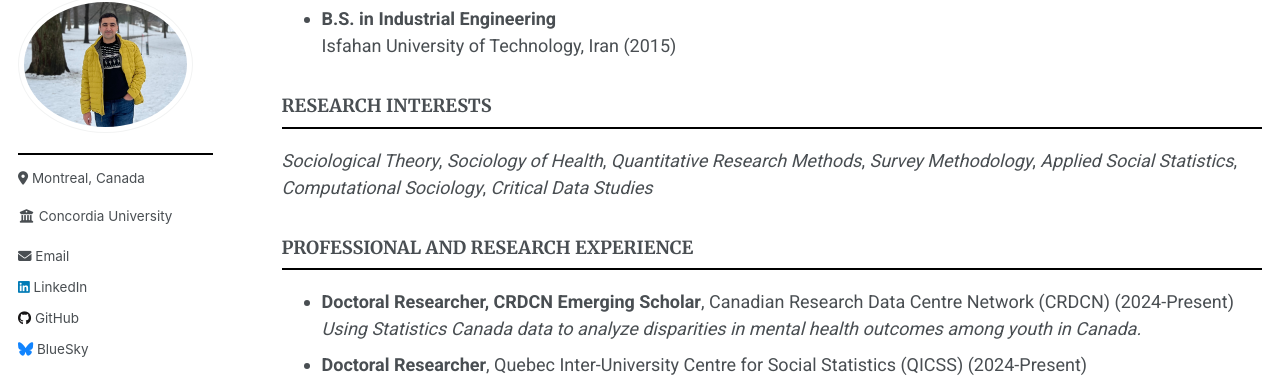
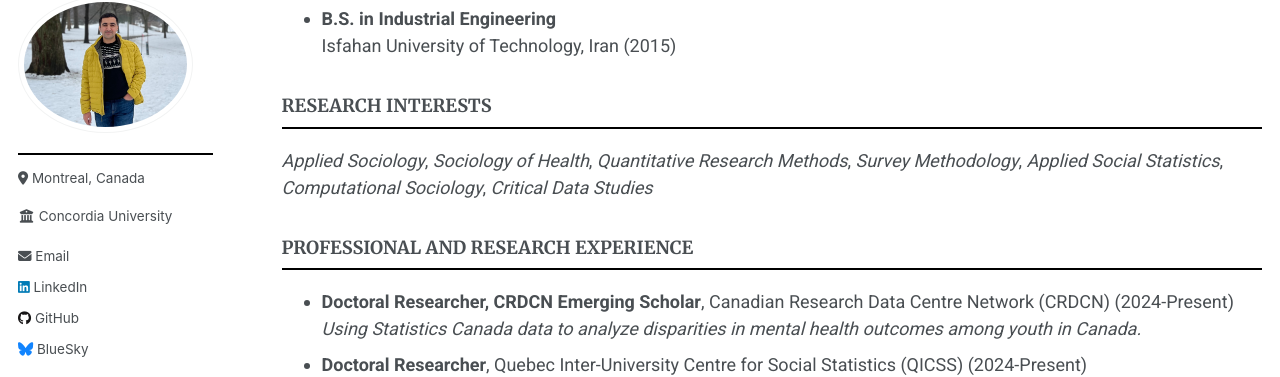
Before and after one commit to Mohsnmonji/mohsnmonji.github.io, a Jekyll site: the page built from _pages/Curriculum Vitae.md, in a window 1280 px wide and 900 px high, scrolled down 328 px. Shown: the part 110-487 px from the top of the window. Built offline with Jekyll 4.4.1, drawn with Linux system fonts in a browser that asks for light colours.

Commit message:
Update Curriculum Vitae.md

```diff
--- a/_pages/Curriculum Vitae.md
+++ b/_pages/Curriculum Vitae.md
@@ -30,7 +30,7 @@ redirect_from:
   Isfahan University of Technology, Iran (2015)
 
 ### RESEARCH INTERESTS
-*Sociological Theory*, *Sociology of Health*, *Quantitative Research Methods*, *Survey Methodology*, *Applied Social Statistics*, *Computational Sociology*, *Critical Data Studies*
+*Applied Sociology*, *Sociology of Health*, *Quantitative Research Methods*, *Survey Methodology*, *Applied Social Statistics*, *Computational Sociology*, *Critical Data Studies*
 
 ### PROFESSIONAL AND RESEARCH EXPERIENCE
 - **Doctoral Researcher, CRDCN Emerging Scholar**, Canadian Research Data Centre Network (CRDCN) (2024-Present)
```
